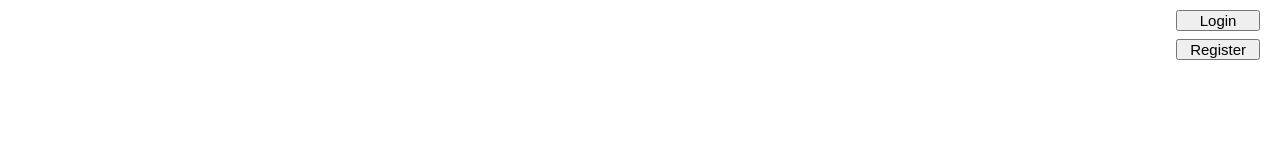
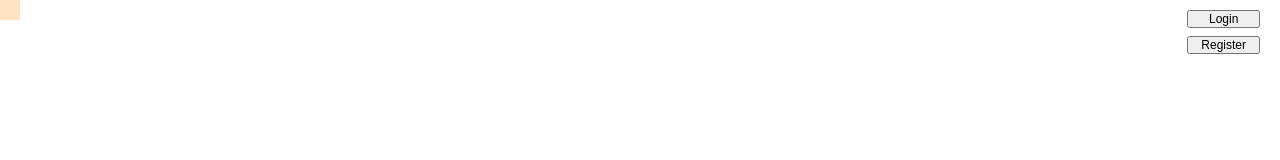
Before and after one commit to nicodann/sound-palette, a React (Vite) app: page / in a window 1280 px wide. Shown: the top 160 px of the page. Built offline with nearby package versions, Linux system fonts and the light colour scheme.

Commit message:
Restructure page layout.

```diff
--- a/src/App.css
+++ b/src/App.css
@@ -35,14 +35,14 @@ header {
   justify-content: center;
   top: 0;
   left: 0;
-  width: 100vw;
+  /* width: 100vw; */
   font-size: 1.2em;
   padding: 10px;
-  /* background-color: bisque; */
+  background-color: bisque;
   /* text-align: center; */
 }
 
-header .navMenu {
+.navMenu {
   position: absolute;
   top: 0px;
   right: 0px;
@@ -55,11 +55,12 @@ header .navMenu {
 
 #response {
   display: flex;
+  flex-direction: column;
   justify-content: center;
   align-items: center;
   gap: 20px;
   flex-wrap: wrap;
-  width: 90vw;
+  /* width: 90vw; */
 }
 
 #response > * {
--- a/src/App.tsx
+++ b/src/App.tsx
@@ -8,6 +8,7 @@ import LoginRegisterModal from "./components/LoginRegisterModal";
 import LoginForm from "./components/LoginForm";
 import { useAppContext } from "./context/useAppContext";
 import RegisterForm from "./components/RegisterForm";
+import NavMenu from "./components/NavMenu";
 
 function App() {
   // const [aiResponse, setAiResponse] = useState<AiResponse>([]);
@@ -65,6 +66,7 @@ function App() {
         <LoginForm />
         <RegisterForm />
       </main>
+      <NavMenu />
     </div>
   );
 }
--- a/src/components/Header.tsx
+++ b/src/components/Header.tsx
@@ -1,8 +1,4 @@
-import { useAppContext } from "../context/useAppContext";
 import type { AiResponse } from "../types";
-import LoginButton from "./LoginButton";
-import LogoutButton from "./LogoutButton";
-import RegisterButton from "./RegisterButton";
 
 type HeaderProps = {
   aiResponse: AiResponse;
@@ -17,8 +13,6 @@ export default function Header({
   hasSubmitted,
   onSave,
 }: HeaderProps) {
-  const { loggedInUser } = useAppContext();
-
   return (
     <header>
       {hasSubmitted && (
@@ -34,11 +28,6 @@ export default function Header({
           </button>
         </div>
       )}
-      <div className="navMenu">
-        {loggedInUser ? <p>{loggedInUser}</p> : <LoginButton />}
-        <RegisterButton />
-        <LogoutButton />
-      </div>
     </header>
   );
 }
--- /dev/null
+++ b/src/components/NavMenu.tsx
@@ -0,0 +1,15 @@
+import { useAppContext } from "../context/useAppContext";
+import LoginButton from "./LoginButton";
+import LogoutButton from "./LogoutButton";
+import RegisterButton from "./RegisterButton";
+
+export default function NavMenu() {
+  const { loggedInUser } = useAppContext();
+  return (
+    <div className="navMenu">
+      {loggedInUser ? <p>{loggedInUser}</p> : <LoginButton />}
+      <RegisterButton />
+      <LogoutButton />
+    </div>
+  );
+}
```
